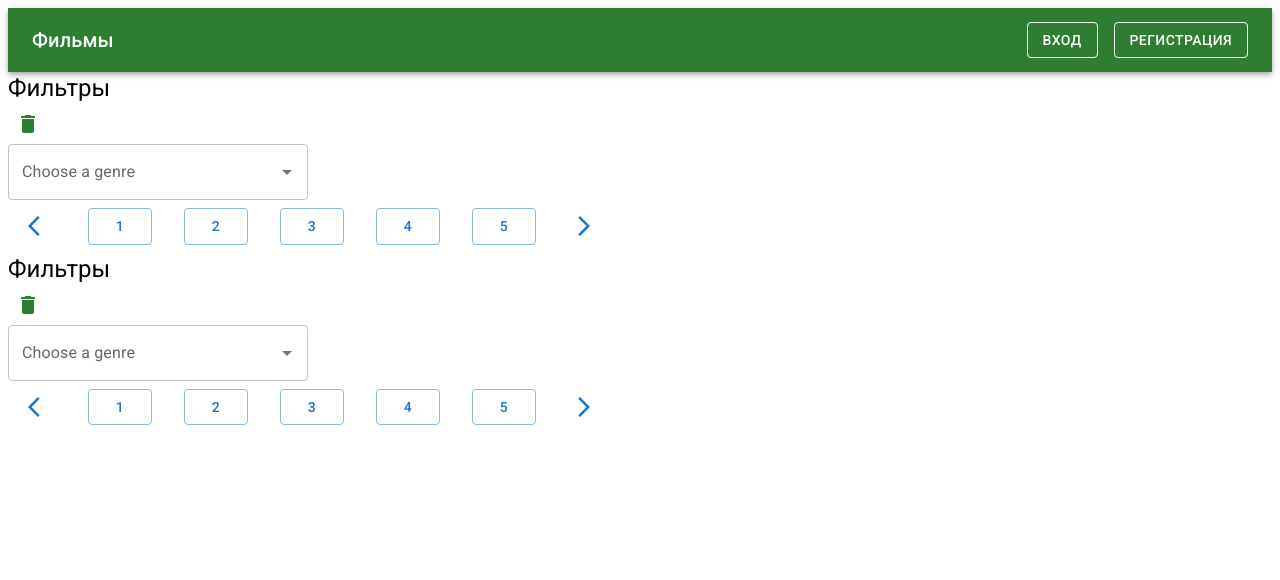
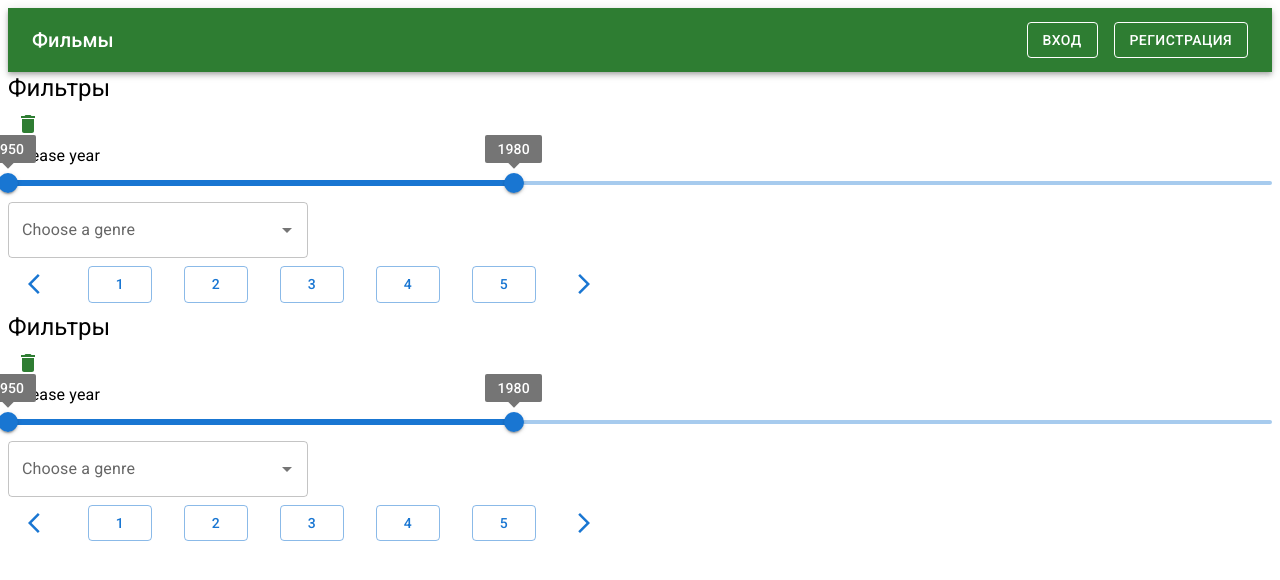
Before and after one commit to Kirillv8/-cinema-site-, a React (Vite) app: page / in a window 1280 px wide. Shown: the top 580 px of the page. Built offline with nearby package versions, Linux system fonts and the light colour scheme; no server answers.

Commit message:
aded/ -Added component SliderComponent-

```diff
--- a/src/components/Filters/Filters.tsx
+++ b/src/components/Filters/Filters.tsx
@@ -7,6 +7,7 @@ import { ContextOptionsYears } from "../../context/ContextForFlters/ContextForFi
 import { useChangeDispatch } from "../../context/ContextForFlters/ContextForFilters";
 import { IconButton, Box, Typography } from "@mui/material";
 import { Delete } from "@mui/icons-material";
+import SliderComponent from "../Slider/Slider";
 
 const Filters = () => {
   const [selectedGenres, setSelectedGenres] = useState<Set<string>>(new Set());
@@ -34,7 +35,9 @@ const Filters = () => {
           <Delete />
         </IconButton>
       </Box>
-
+      <Box>
+        <SliderComponent />
+      </Box>
       <Box>
         <MovieList
           selectedGenres={selectedGenres}
--- /dev/null
+++ b/src/components/Slider/Slider.tsx
@@ -0,0 +1,27 @@
+import { Slider, Typography } from "@mui/material";
+import { useState } from "react";
+
+const SliderComponent = () => {
+  const [value, setValue] = useState<number[]>([1950, 1980]);
+
+  const handleChange = (event: Event, newValue: number | number[]) => {
+    setValue(newValue as number[]);
+  };
+
+  return (
+    <>
+      <Typography>Release year</Typography>
+      <Slider
+        value={value}
+        min={1950}
+        step={1}
+        max={2025}
+        onChange={handleChange}
+        getAriaLabel={() => "Release year range"}
+        valueLabelDisplay="on"
+      />
+    </>
+  );
+};
+
+export default SliderComponent;
```
